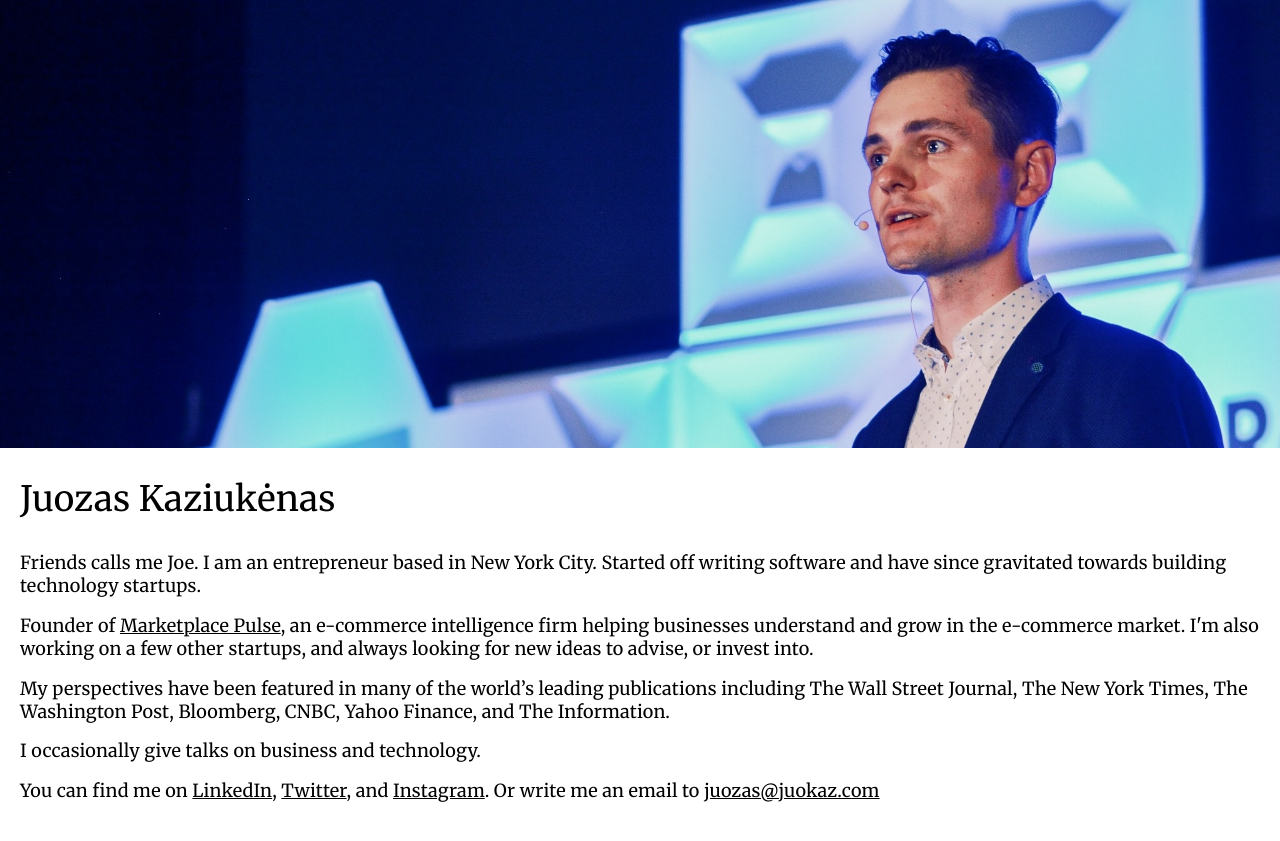
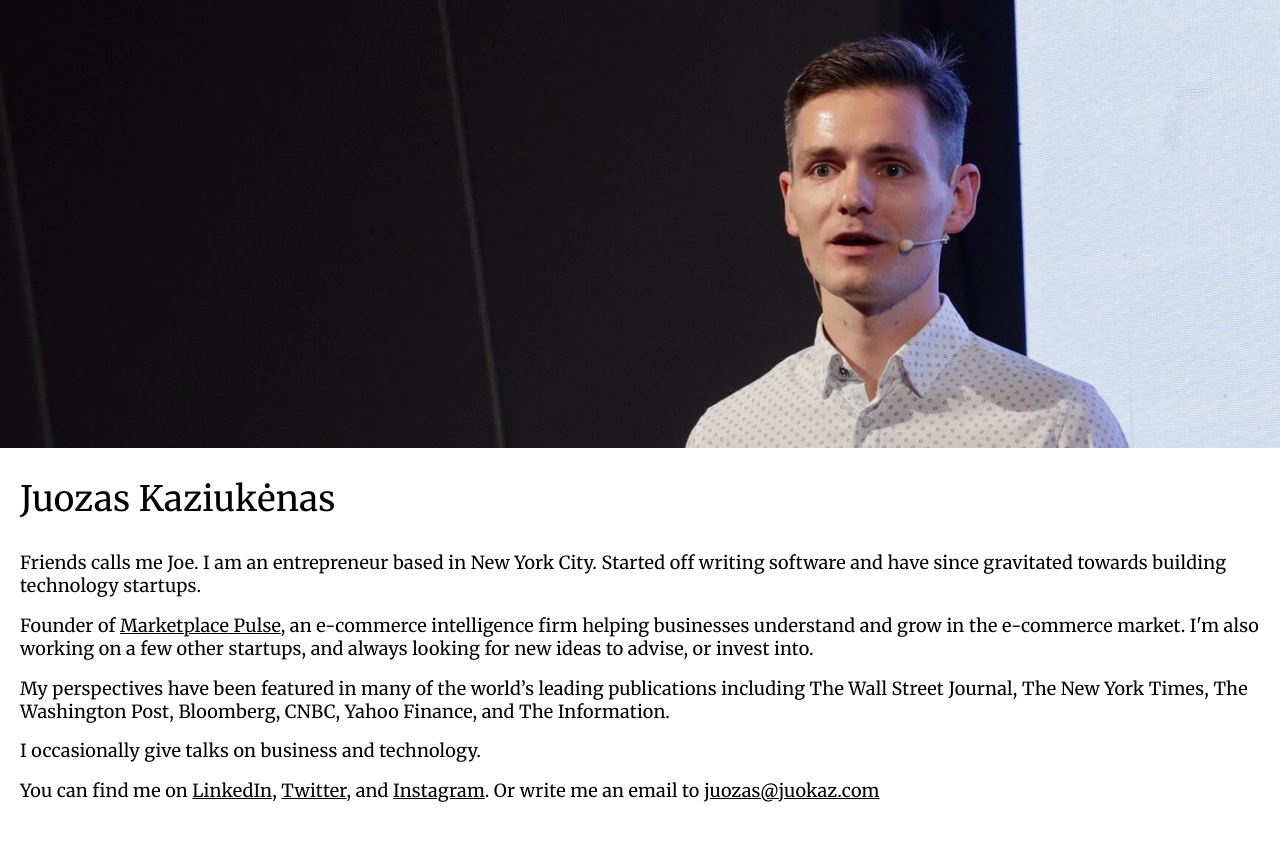
Before and after one commit to juokaz/juokaz.com, a Jekyll site: the page built from index.html, in a window 1280 px wide. Shown: the top 841 px of the page. Built offline with Jekyll 4.4.1, drawn with Linux system fonts in a browser that asks for light colours.

Commit message:
Replace/update juozas-speaker.img image

```diff
--- a/_layouts/default.html
+++ b/_layouts/default.html
@@ -13,17 +13,16 @@
     <meta property="og:title" content="{{ page.title }}" />
     <meta property="og:type" content="article" />
     <meta property="og:description" content="{{ page.excerpt | replace: '"', '&quot;' }}" />
-    <meta property="og:image" content="{{ site.url }}{% if page.image %}{{ page.image }}{% else %}/images/juozas.jpg{% endif %}" />
+    <meta property="og:image" content="{{ site.url }}{% if page.image %}{{ page.image }}{% else %}/images/juozas-speaker.jpg{% endif %}" />
     <meta name="twitter:card" content="summary_large_image" />
     <meta name="twitter:site" content="@juokaz" />
     <meta name="twitter:creator" content="@juokaz" />
     <meta name="twitter:title" content="{{ page.title }}" />
     <meta name="twitter:description" content="{{ page.excerpt | replace: '"', '&quot;' }}" />
-    <meta name="twitter:image" content="{{ site.url }}{% if page.image %}{{ page.image }}{% else %}/images/juozas.jpg{% endif %}" />{% endif %}
+    <meta name="twitter:image" content="{{ site.url }}{% if page.image %}{{ page.image }}{% else %}/images/juozas-speaker.jpg{% endif %}" />{% endif %}
     <link rel="stylesheet" href="/style.css?{{ site.time | date: '%s' }}" />
     <link href='//fonts.googleapis.com/css?family=Merriweather:300,400' rel='stylesheet' type='text/css'>
     <link rel="canonical" href="{{ site.url }}{{ page.url }}" />
-    <link rel="icon" type="image/jpeg" href="/images/juozas.jpg" />
 
     <script type="application/ld+json">
     [
@@ -32,7 +31,7 @@
         "@type": "Person",
         "url": "{{ site.url }}/",
         "name": "Juozas Kaziukėnas",
-        "image": "{{ site.url }}/images/juozas.jpg",
+        "image": "{{ site.url }}/images/juozas-speaker.jpg",
         "sameAs": [
             "https://www.linkedin.com/in/juozas/",
             "https://twitter.com/juokaz",
```
Also changed, not shown: images/juozas-speaker.jpg, images/juozas.jpg (deleted).
